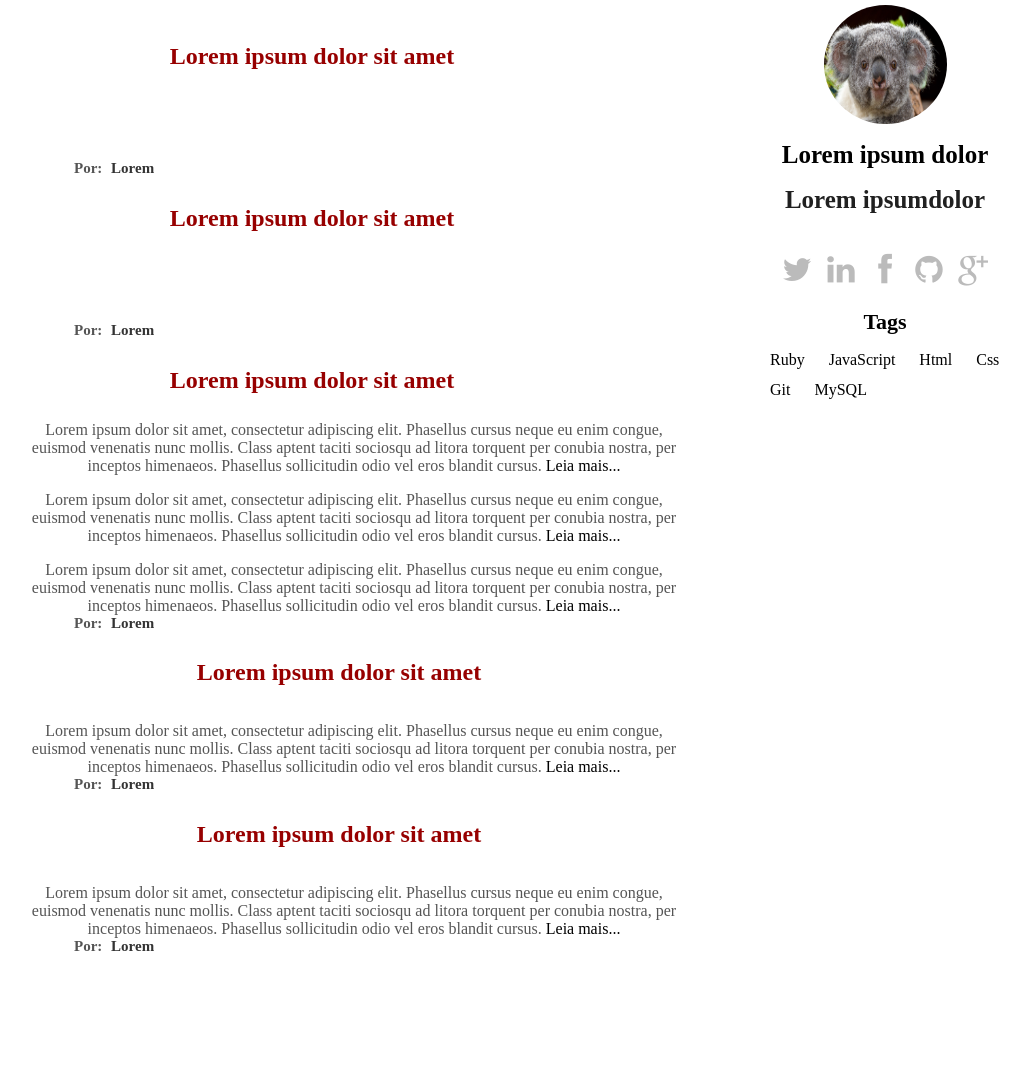
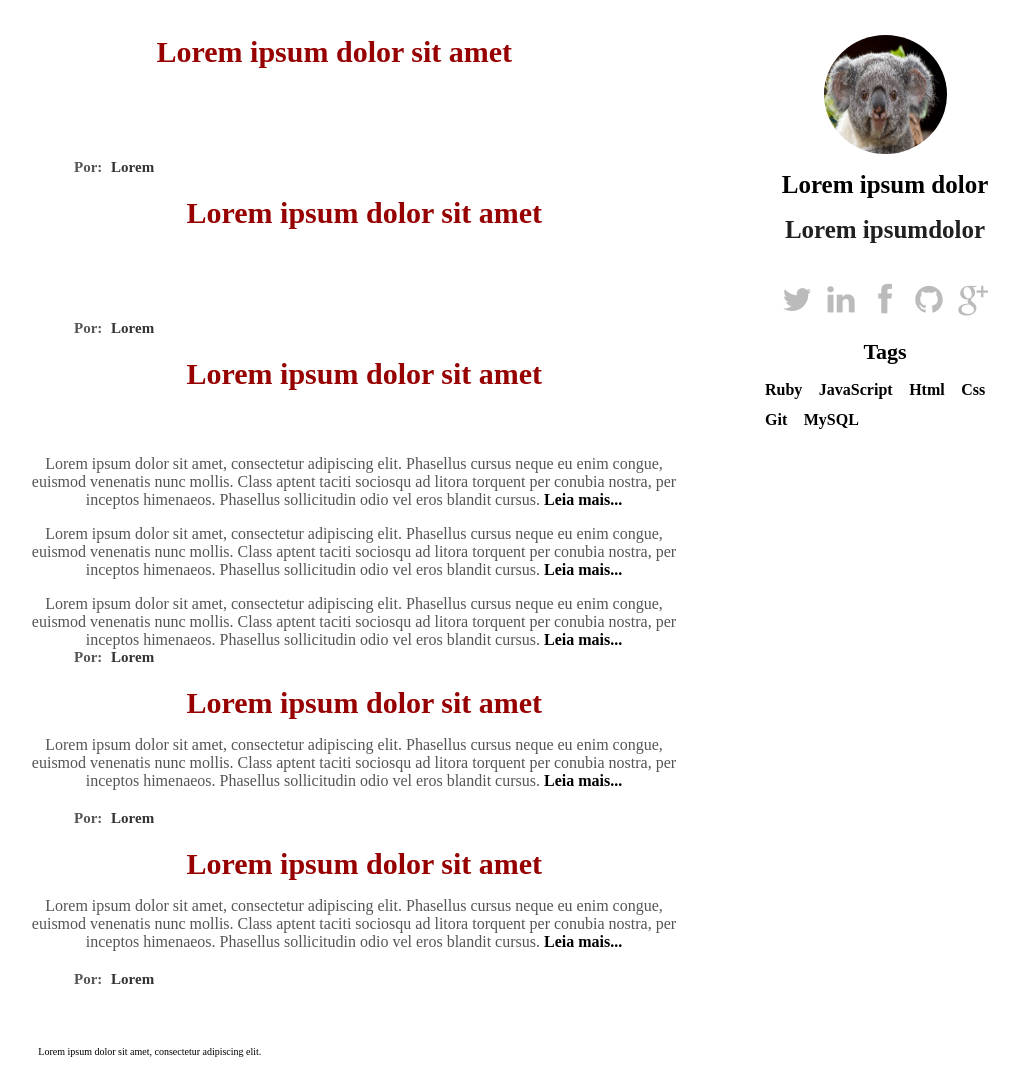
Before and after one commit to IsabelaVentura/template-compilando-blog, a plain HTML site: page index.html in a window 1280 px wide. Shown: the part 145-1222 px from the top of the page, without its empty margins (198-1228 px from the left). Before the commit the page ends 1109 px from the top, so only its background shows below. Drawn offline with Linux system fonts and the light colour scheme.

Commit message:
Footer, width and height

```diff
--- a/index.html
+++ b/index.html
@@ -35,31 +35,34 @@
     <div class="content">
       <ul>
         <li>
-          <a href=""><h2>Lorem ipsum dolor sit amet</h2></a>
+          <a href="" class="post-link">Lorem ipsum dolor sit amet</a>
           <p>Lorem ipsum dolor sit amet, consectetur adipiscing elit. Phasellus cursus neque eu enim congue, euismod venenatis nunc mollis. Class aptent taciti sociosqu ad litora torquent per conubia nostra, per inceptos himenaeos. Phasellus sollicitudin odio vel eros blandit cursus. <a href="">Leia mais...</a></p>
           <h3>Por:  <a href="#" class="user">Lorem</a></h3>
         </li>
         <li>
-          <a href=""><h2>Lorem ipsum dolor sit amet</h2></a>
+          <a href="" class="post-link">Lorem ipsum dolor sit amet</a>
           <p>Lorem ipsum dolor sit amet, consectetur adipiscing elit. Phasellus cursus neque eu enim congue, euismod venenatis nunc mollis. Class aptent taciti sociosqu ad litora torquent per conubia nostra, per inceptos himenaeos. Phasellus sollicitudin odio vel eros blandit cursus. <a href="">Leia mais...</a></p>
           <h3>Por:  <a href="#" class="user">Lorem</a></h3>
         </li>
         <li>
-          <a href=""><h2>Lorem ipsum dolor sit amet</h2></a>
+          <a href="" class="post-link">Lorem ipsum dolor sit amet</a>
           <p>Lorem ipsum dolor sit amet, consectetur adipiscing elit. Phasellus cursus neque eu enim congue, euismod venenatis nunc mollis. Class aptent taciti sociosqu ad litora torquent per conubia nostra, per inceptos himenaeos. Phasellus sollicitudin odio vel eros blandit cursus. <a href="">Leia mais...</a></p>
           <h3>Por:  <a href="#" class="user">Lorem</a></h3>
         </li>
         <li>
-          <a href=""><h2>Lorem ipsum dolor sit amet</h2></a>
+          <a href="" class="post-link">Lorem ipsum dolor sit amet</a>
           <p>Lorem ipsum dolor sit amet, consectetur adipiscing elit. Phasellus cursus neque eu enim congue, euismod venenatis nunc mollis. Class aptent taciti sociosqu ad litora torquent per conubia nostra, per inceptos himenaeos. Phasellus sollicitudin odio vel eros blandit cursus. <a href="">Leia mais...</a></p>
           <h3>Por:  <a href="#" class="user">Lorem</a></h3>
         </li>
         <li>
-          <a href=""><h2>Lorem ipsum dolor sit amet</h2></a>
+          <a href="" class="post-link">Lorem ipsum dolor sit amet</a>
           <p>Lorem ipsum dolor sit amet, consectetur adipiscing elit. Phasellus cursus neque eu enim congue, euismod venenatis nunc mollis. Class aptent taciti sociosqu ad litora torquent per conubia nostra, per inceptos himenaeos. Phasellus sollicitudin odio vel eros blandit cursus. <a href="">Leia mais...</a></p>
           <h3>Por:  <a href="#" class="user">Lorem</a></h3>
         </li>
       </ul>
     </div>
+    <div class="footer">
+      <p>Lorem ipsum dolor sit amet, consectetur adipiscing elit.</p>
+    </div>
   </body>
 </html>
--- a/style.css
+++ b/style.css
@@ -3,7 +3,7 @@ body {
   top: 25%;
   left: 5%;
   right: 5%;
-  margin-top: -50px;
+  margin-top: -20px;
 }
 
 
@@ -28,14 +28,9 @@ h1 {
   font-size: 25px;
 }
 
-h2 {
-  text-align: center;
-  color: #970000;
-}
-
 h3 {
   margin-left: 50px;
-  margin-bottom: -10px;
+  margin-bottom: 20px;
   margin-top: 90px;
   padding-left: 110px;
   font-size: 15px;
@@ -59,7 +54,9 @@ p {
 
 a {
   text-decoration: none;
-  color: #000
+  color: #000;
+  width: auto;
+  font-weight: bold;
 }
 
 .sidebar {
@@ -138,6 +135,7 @@ a {
 .tags {
   width: 250px;
   margin-top: 20px;
+  height: 100px;
 }
 
 .tags ul {
@@ -147,4 +145,25 @@ a {
 .tags ul li {
   margin: 0px;
   line-height: 30px;
+  padding-left: 2%;
+  padding-right: 3%;
 }
+
+.footer {
+  font-size: 10px;
+  padding-left: 8%;
+  width: 595px;
+  margin-top: 10px;
+}
+
+.footer p {
+  margin-bottom: 20px;
+}
+
+.post-link {
+  text-align: center;
+  color: #970000;
+  width: auto;
+  font-size: 30px;
+  padding-left: 25%;
+}
```
